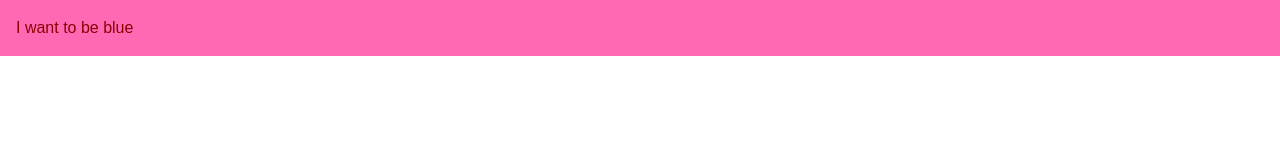
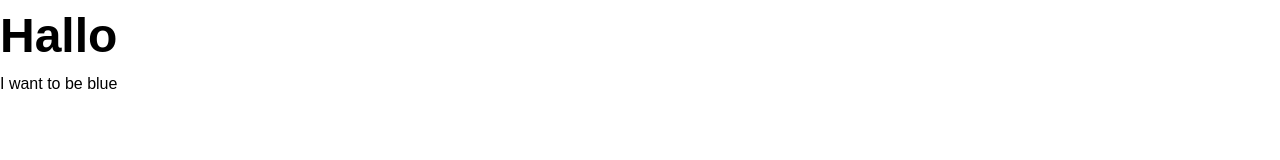
Before and after one commit to howest-mct/web-dev-examples, a plain HTML site: page 08-responsive/media-query-cascade/index.html in a window 1280 px wide. Drawn offline with Linux system fonts and the light colour scheme.

Commit message:
Added new examples

```diff
--- a/08-responsive/media-query-cascade/index.html
+++ b/08-responsive/media-query-cascade/index.html
@@ -8,6 +8,7 @@
   </head>
   <body>
     <div class="test">
+      <h1>Hallo</h1>
       <p>I want to be blue</p>
     </div>
   </body>
--- a/08-responsive/media-query-cascade/style.css
+++ b/08-responsive/media-query-cascade/style.css
@@ -11,15 +11,61 @@ html {
   line-height: 1.5;
 }
 
-@media (width >= 600px) {
-  .test {
-    color: white;
-    background-color: blue;
+/*---------------------------------------/*
+ # SETTINGS
+/*---------------------------------------*/
+
+/*---------------------------------------/*
+ # GENERIC
+/*---------------------------------------*/
+
+/*---------------------------------------/*
+ # ELEMENTS
+/*---------------------------------------*/
+
+h1 {
+  font-size: 5rem;
+}
+
+@media (width <= 600px) {
+  h1 {
+    font-size: 2rem;
   }
 }
 
-.test {
+/*---------------------------------------/*
+ # OBJECTS
+/*---------------------------------------*/
+
+/*---------------------------------------/*
+ # COMPONENTS
+/*---------------------------------------*/
+
+.c-header {
+  background-color: lightgray;
   padding: 1rem;
-  color: darkred;
-  background-color: hotpink;
 }
+
+@media (width >= 600px) {
+  .c-header {
+    padding: 2rem;
+  }
+}
+
+/*---------------------------------------/*
+ # UTILITIES
+/*---------------------------------------*/
+
+/*---------------------------------------
+ # MEDIA QUERIES
+---------------------------------------*/
+
+@media (width >= 600px) {
+  h1 {
+    font-size: 3rem;
+  }
+
+  .c-header {
+    padding: 2rem;
+  }
+}
--- /dev/null
+++ b/09-transform/transform-origin/style.css
@@ -0,0 +1,40 @@
+html {
+  box-sizing: border-box;
+}
+
+*,
+*:before,
+*:after {
+  box-sizing: inherit;
+}
+
+:root {
+  --charcoal: #233d4dff;
+  --pumpkin: #fe7f2dff;
+  --sunglow: #fcca46ff;
+  --olivine: #a1c181ff;
+  --polished-pine: #619b8aff;
+}
+
+body {
+  min-height: 100vh;
+  display: grid;
+  place-items: center;
+}
+
+.box {
+  background-color: var(--pumpkin);
+  width: 10rem;
+  height: 10rem;
+}
+
+.box--transformed {
+  scale: 1.5;
+  rotate: 45deg;
+  /* the same */
+  transform-origin: 0 0;
+  transform-origin: top left;
+  /* the same */
+  transform-origin: 100% 100%;
+  transform-origin: bottom right;
+}
--- /dev/null
+++ b/09-transform/transform-properties/style.css
@@ -0,0 +1,35 @@
+html {
+  box-sizing: border-box;
+}
+
+*,
+*:before,
+*:after {
+  box-sizing: inherit;
+}
+
+:root {
+  --charcoal: #233d4dff;
+  --pumpkin: #fe7f2dff;
+  --sunglow: #fcca46ff;
+  --olivine: #a1c181ff;
+  --polished-pine: #619b8aff;
+}
+
+body {
+  min-height: 100vh;
+  display: grid;
+  place-items: center;
+}
+
+.box {
+  background-color: var(--pumpkin);
+  width: 10rem;
+  height: 10rem;
+}
+
+.box--transformed {
+  scale: 1.5;
+  rotate: 45deg;
+  translate: 4rem;
+}
```
Also changed, not shown: 09-transform/transform-origin/index.html (added, +17 -0 lines), 09-transform/transform-properties/index.html (added, +17 -0 lines).
